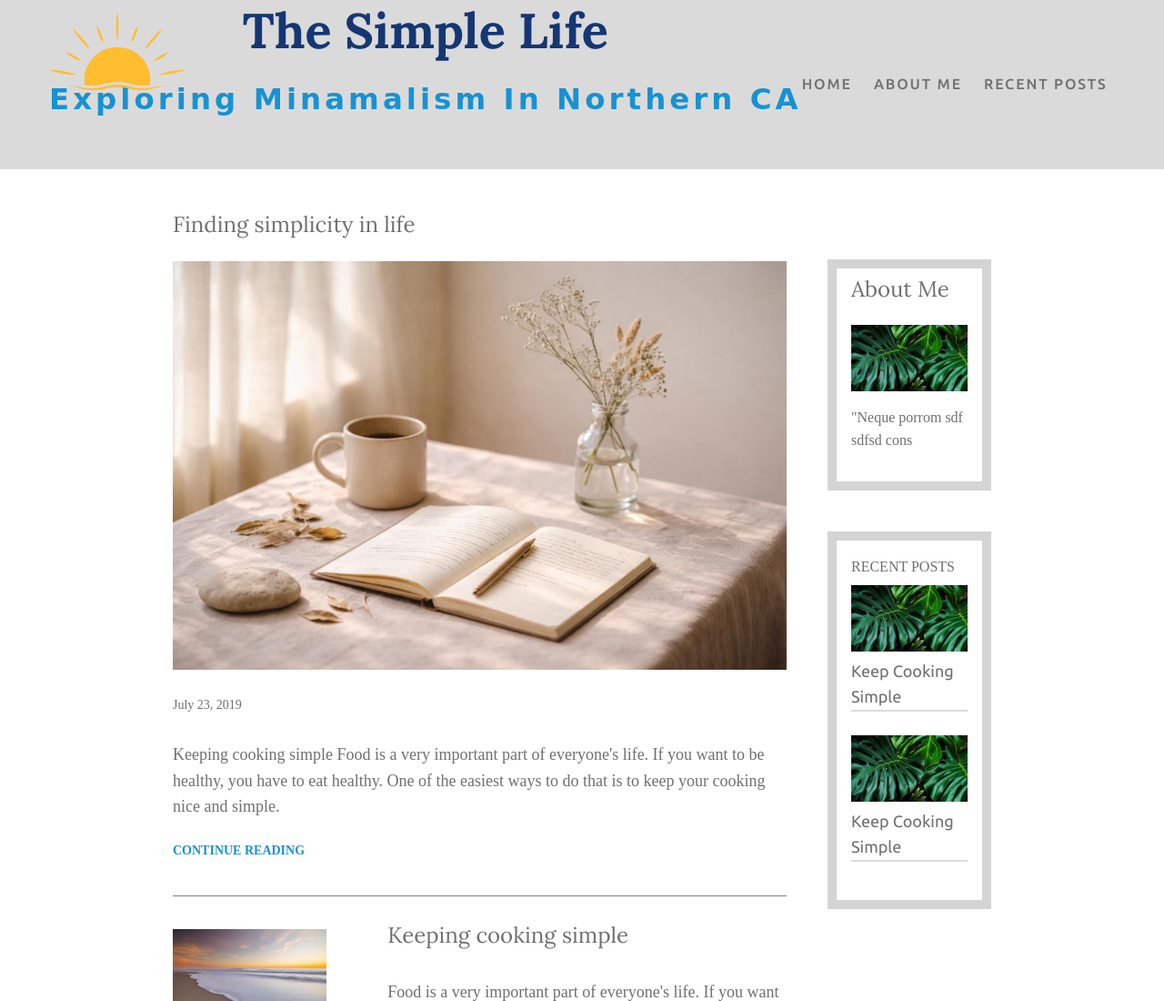
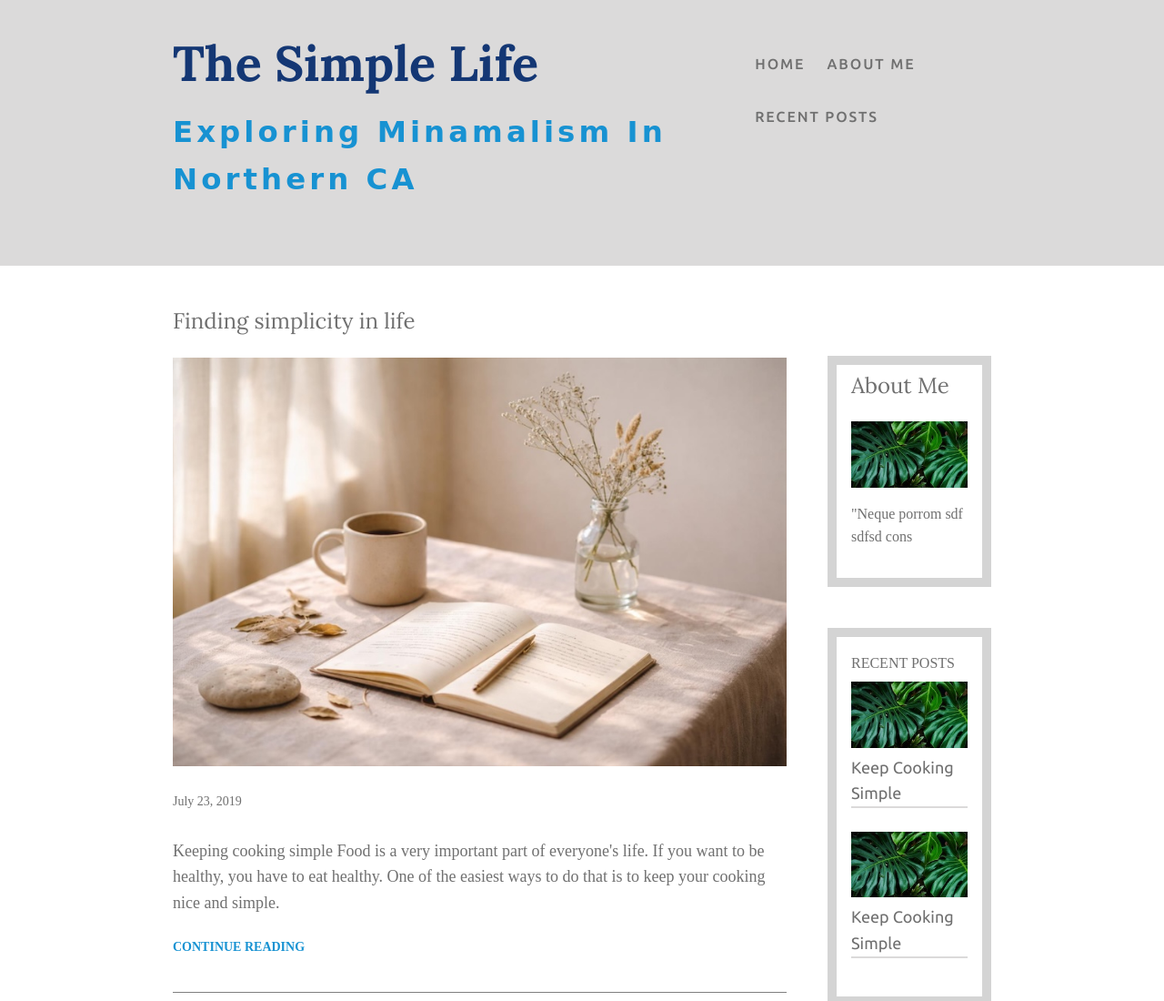
Before and after one commit to SyntaxAfterDark96/living-the-simple-life, a plain HTML site: page index.html in a window 1280 px wide. Shown: the top 1100 px of the page at 91% size. Drawn offline with Linux system fonts and the light colour scheme; a script that the page names is missing; a web font is replaced by a local one.

Commit message:
Add files via upload

```diff
--- a/index.html
+++ b/index.html
@@ -13,8 +13,10 @@
 
 <body>
     <header>
+
+    <div class="wrapper wrapper-flex">
         <div class="header-container">
-            <img src="images/IMG_SUN.png" id="sun" alt="">
+
             <h1>The Simple Life</h1>
             <p class="subtitle">exploring minamalism in northern CA</p>
         </div>
@@ -25,7 +27,7 @@
                 <li><a href="#">recent posts</a></li>
             </ul>
         </nav>
-
+        </div>
     </header>
     <!-- wrapper for content -->
     <div class="wrapper wrapper-flex">
--- a/main.css
+++ b/main.css
@@ -96,23 +96,18 @@ h3,
 ======================================== */
 
 header {
-    display: flex;
-    align-items: center;
-    padding: 1em 3em;
     background-color: #dbdada;
-    text-align: center;
+    padding: 2em 0;
     margin-bottom: 3em;
+    padding-top: 3em;
 }
 
-.header-container {
-    position: relative;
-}
 
-#sun {
+/* #sun {
     position: absolute;
     top: -4px;
     width: 150px;
-}
+} */
 
 
 /* ========================================
@@ -129,7 +124,6 @@ nav {
 
 nav ul {
     display: flex;
-    justify-content: center;
     align-items: center;
     flex-wrap: wrap;
     gap: 1.5em;
@@ -268,6 +262,7 @@ footer p:last-child {
 
     aside {
         width: 20%;
+
     }
 }
 
@@ -305,4 +300,14 @@ footer p:last-child {
 .article-info {
     order: 2;
 }
+
+
 }
+
+@media (max-width: 675px){
+header, nav ul{
+    text-align: center;
+    justify-content: center;
+    flex-direction: column;
+}
+}
```
